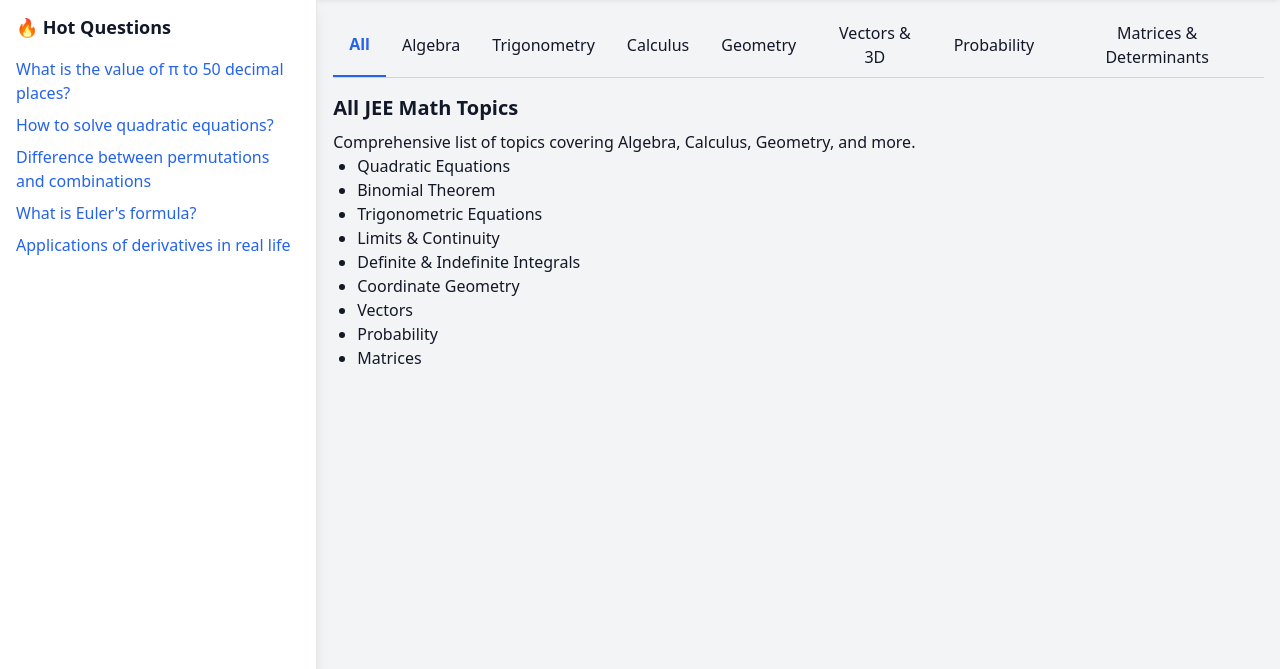
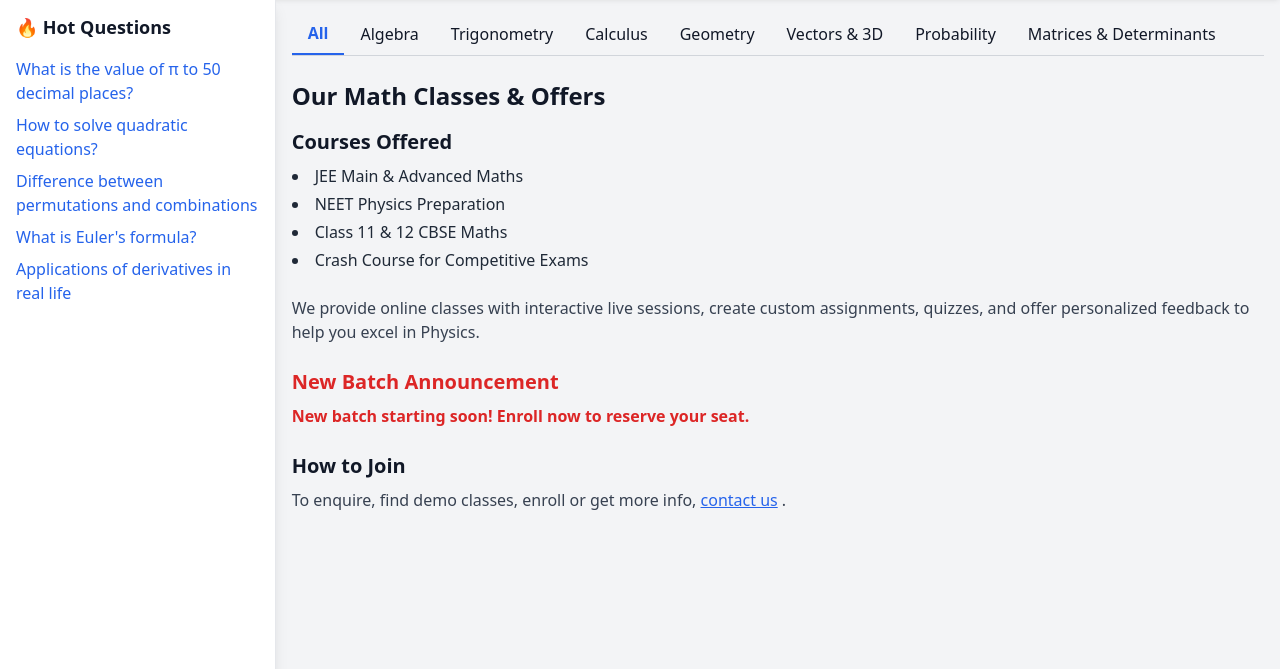
Before and after one commit to brajthetdh1/sciencegeek, a plain HTML site: page math.html in a window 1280 px wide. Shown: the part 131-800 px from the top of the page. Drawn offline with nearby package versions, Linux system fonts and the light colour scheme.

Commit message:
code changes

```diff
--- a/math.html
+++ b/math.html
@@ -129,21 +129,41 @@
   </div>
 
   <!-- All -->
-  <div id="all" class="tab-content mt-4">
-    <h2 class="text-xl font-bold mb-2">All JEE Math Topics</h2>
-    <p>Comprehensive list of topics covering Algebra, Calculus, Geometry, and more.</p>
-    <ul class="list-disc ml-6">
-      <li>Quadratic Equations</li>
-      <li>Binomial Theorem</li>
-      <li>Trigonometric Equations</li>
-      <li>Limits & Continuity</li>
-      <li>Definite & Indefinite Integrals</li>
-      <li>Coordinate Geometry</li>
-      <li>Vectors</li>
-      <li>Probability</li>
-      <li>Matrices</li>
+
+
+<div id="all" class="tab-content mt-6">
+  <h2 class="text-2xl font-bold mb-4">Our Math Classes & Offers</h2>
+
+  <section class="mb-6">
+    <h3 class="text-xl font-semibold mb-2">Courses Offered</h3>
+    <ul class="list-disc list-inside space-y-1 text-gray-800">
+      <li>JEE Main & Advanced Maths</li>
+      <li>NEET Physics Preparation</li>
+      <li>Class 11 & 12 CBSE Maths</li>
+      <li>Crash Course for Competitive Exams</li>
     </ul>
-  </div>
+  </section>
+
+
+
+  <section class="mb-6">
+    <P class="text-gray-700">
+        We provide online classes with interactive live sessions, create custom assignments, quizzes,
+         and offer personalized feedback to help you excel in Physics.
+    </P>
+  </section>
+
+  <section class="mb-6">
+    <h3 class="text-xl font-semibold mb-2 text-red-600">New Batch Announcement</h3>
+    <p class="text-red-600 font-semibold">New batch starting soon! Enroll now to reserve your seat.</p>
+  </section>
+
+  <section>
+        <h3 class="text-xl font-semibold mb-2">How to Join</h3>
+        <p class="text-gray-700">To enquire, find demo classes, enroll or get more info, <a href="contact.html" class="text-blue-600 underline">contact us</a> .</p>
+      </section>
+</div>
+
 
   <!-- Algebra -->
   <div id="algebra" class="tab-content mt-4 hidden">
```
Also changed, not shown: physics.html (+38 -2 lines).
